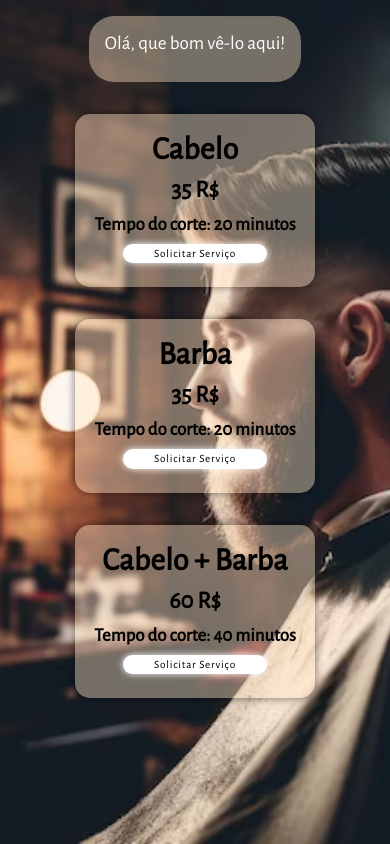
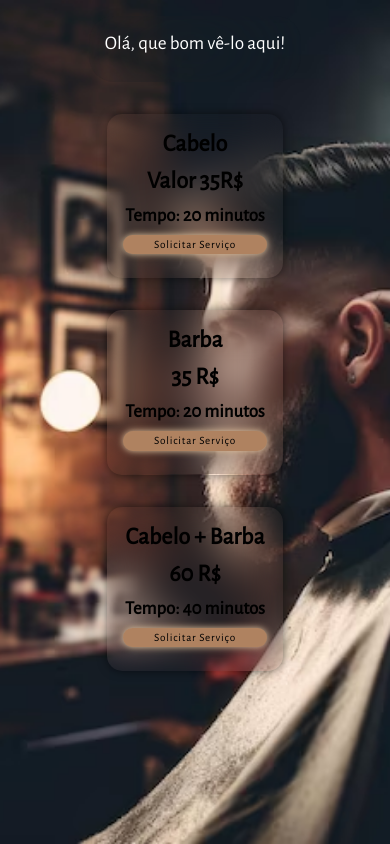
Before and after one commit to neomarpfleger/BarberDigital, a plain HTML site: page html/servicos.html in a window 390 px wide. Drawn offline with nearby package versions, Linux system fonts and the light colour scheme.

Commit message:
25072024
Ajustes no layout geral.

```diff
--- a/css/cancelaAgendamento.css
+++ b/css/cancelaAgendamento.css
@@ -30,9 +30,9 @@
     align-items: center;
     justify-content: center;
     margin: 1rem;
-    padding: 1rem 0 0 0;
+    padding: 1rem;
     box-shadow: 0 0 10px rgba(0, 0, 0, 0.521);
-    backdrop-filter: blur(55px);
+    backdrop-filter: blur(20px);
     background-color: transparent;
     border-radius: 20px;
 }
@@ -47,9 +47,7 @@
     width: 9rem;
     height: 1.2rem;
     margin: 1rem auto;
-    backdrop-filter: blur;
     background-color: white;
-    border: 1px solid transparent;
     border-radius: 25px;
     font-family: "Alegreya Sans", sans-serif;
     font-weight: 500;
--- a/css/gestao.css
+++ b/css/gestao.css
@@ -30,9 +30,9 @@
     align-items: center;
     justify-content: center;
     margin: 1rem;
-    padding: 1rem 0 0 0;
+    padding: 1rem;
     box-shadow: 0 0 10px rgba(0, 0, 0, 0.521);
-    backdrop-filter: blur(55px);
+    backdrop-filter: blur(20px);
     background-color: transparent;
     border-radius: 20px;
 }
@@ -43,9 +43,7 @@
     width: 9rem;
     height: 1.2rem;
     margin: 1rem auto;
-    backdrop-filter: blur;
     background-color: white;
-    border: 1px solid transparent;
     border-radius: 25px;
     font-family: "Alegreya Sans", sans-serif;
     font-weight: 500;
--- a/css/servicos.css
+++ b/css/servicos.css
@@ -47,7 +47,8 @@
     flex-direction: column;
     align-items: center;
     justify-content: center;
-    background-color: rgba(255, 228, 196, 0.411);
+    backdrop-filter: blur(55px);
+    background-color: transparent;
     margin: 3rem 2rem 3rem;
     padding: 0.5rem 3rem;
     border-radius: 25px;
@@ -81,11 +82,13 @@
     justify-content: center;
     position: relative;
     z-index: 2;
-    width: 15rem;
+    width: auto;
     height: auto;
+    padding: 0 1rem;
     margin: 1rem;
     box-shadow: 0 0 10px rgba(0, 0, 0, 0.521);
-    background-color: rgba(255, 228, 196, 0.411);
+    backdrop-filter: blur(20px);
+    background-color: transparent;
     border-radius: 15px;
     flex-wrap: wrap;
     gap: 0.5rem;
@@ -105,31 +108,24 @@
     font-family: "Alegreya Sans", sans-serif;
     font-weight: 500;
     font-style: normal;
-    background: white;
+    background-color: #AF8260;
     z-index: 1;
     letter-spacing: 0.8px;
-    box-shadow: 0 0 7px white;
+    box-shadow: 0 0 7px #E4C59E;
     margin-bottom: 1.5rem;
 }
 
 .btnAgendamento:hover {
     cursor: pointer;
-    background: white;
+    background: #E4C59E;
     scale: 1.1;
 }
 
 @media only screen and (max-width: 480px) {
 
     #mensagens {
-        display: flex;
-        flex-direction: column;
-        align-items: center;
-        justify-content: center;
-        background-color: rgba(255, 228, 196, 0.411);
         margin: 1rem 1.5rem 1rem;
         padding: 1rem 1rem;
-        border-radius: 25px;
-        color: white;
     }
 
     #mensagemUsuario {
@@ -141,4 +137,12 @@
         font-size: 1rem;
     }
 
+    .opcoesServico h1 {
+        font-size: 1.5rem;
+    }
+
+    .opcoesServico h2 h3 {
+        font-size: 1.2rem;
+    }
+
 }
--- a/css/style.css
+++ b/css/style.css
@@ -39,9 +39,9 @@ body {
     justify-content: center;
     padding: 1rem;
     /*border: 2px solid rgba(255, 255, 255, 0.5);*/
-    backdrop-filter: blur(55px);
+    backdrop-filter: blur(20px);
     background-color: transparent;
-    border-radius: 20px;
+    border-radius: 10px;
     box-shadow: 0 0 10px rgba(0, 0, 0, 0.1);
 }
 
--- a/html/servicos.html
+++ b/html/servicos.html
@@ -22,20 +22,20 @@
                 <div class="opcoesDeServico">
                     <div class="opcoesServico">
                         <h1>Cabelo</h1>
-                        <h2>35 R$</h2>
-                        <h3>Tempo do corte: 20 minutos</h3>
+                        <h2>Valor 35R$</h2>
+                        <h3>Tempo: 20 minutos</h3>
                         <button class="btnAgendamento" value="cabelo" data-time="20">Solicitar Serviço</button>
                     </div>
                     <div class="opcoesServico">
                         <h1>Barba</h1>
                         <h2>35 R$</h2>
-                        <h3>Tempo do corte: 20 minutos</h3>
+                        <h3>Tempo: 20 minutos</h3>
                         <button class="btnAgendamento" value="barba" data-time="20">Solicitar Serviço</button>
                     </div>
                     <div class="opcoesServico">
                         <h1>Cabelo + Barba</h1>
                         <h2>60 R$</h2>
-                        <h3>Tempo do corte: 40 minutos</h3>
+                        <h3>Tempo: 40 minutos</h3>
                         <button class="btnAgendamento" value="cabeloBarba" data-time="40">Solicitar Serviço</button>
                     </div>
                 </div>
```
